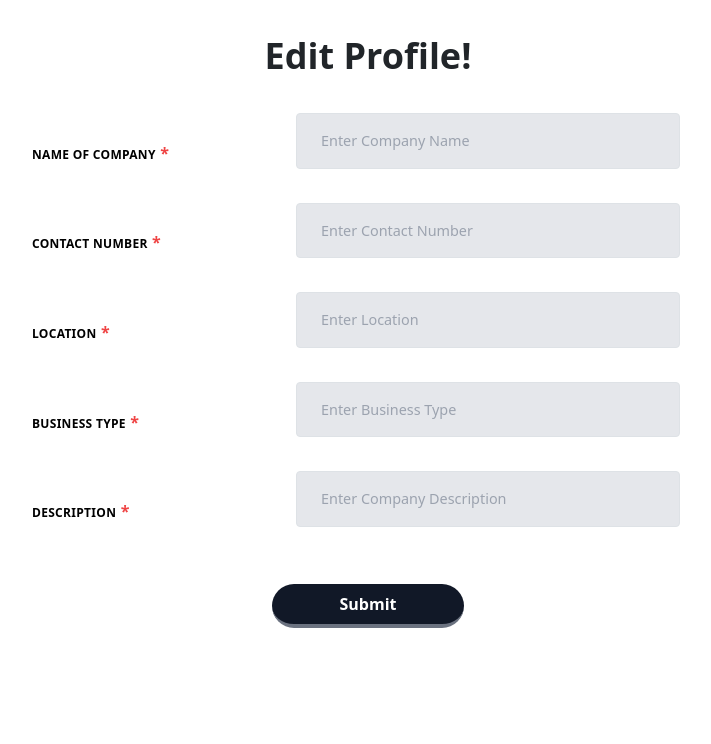
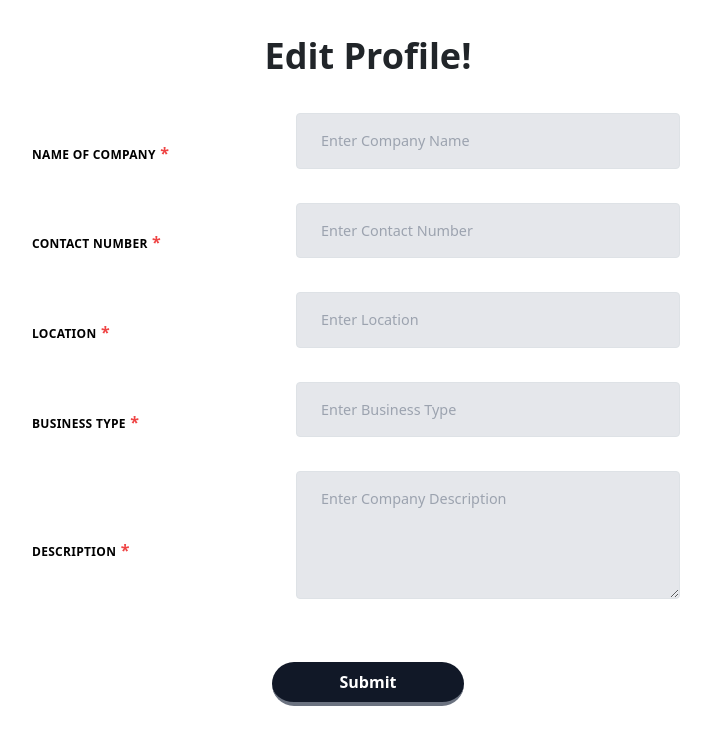
Before and after one commit to KavinduKDWanasekara/CreditMart-Final, a React (Create React App) app in the folder ui/: page /editinfo in a window 1280 px wide. Shown: the top 744 px of the page, without its empty margins (272-983 px from the left). Built offline with nearby package versions, Linux system fonts and the light colour scheme.

Commit message:
Update CardCompanyDetails.js

```diff
--- a/ui/src/components/Cards/CardCompanyDetails.js
+++ b/ui/src/components/Cards/CardCompanyDetails.js
@@ -175,7 +175,14 @@ import axiosInstance from '../../axios';
                                 </td>
                                 <td>
                                 <FormGroup>
-                                        <input name="business_type" value={data.business_type} onChange={this.changeHandler} invalid={errors.business_type ? 1 : 0} className="w-96 bg-gray-200 text-black border border-gray-200 rounded py-3 mx-4 px-4 mb-3" id="business_type" type="text" placeholder="Enter Business Type"/>
+                                        <input name="business_type"
+                                        value={data.business_type}
+                                        onChange={this.changeHandler}
+                                        invalid={errors.business_type ? 1 : 0}
+                                        className="w-96 bg-gray-200 text-black border border-gray-200 rounded py-3 mx-4 px-4 mb-3"
+                                        id="business_type"
+                                        type="text"
+                                        placeholder="Enter Business Type"/>
                                         <p className="text-red-500 text-xs font-semibold ml-4">{errors.business_type}</p>
 
                                 </FormGroup>
@@ -189,19 +196,18 @@ import axiosInstance from '../../axios';
 
 
                                 <td>
-                                    <label className="uppercase tracking-wide text-black text-xs font-bold mb-2">
+                                    <label htmlFor="description" className="uppercase tracking-wide text-black text-xs font-bold mb-2">
                                     Description<span className="text-red-500 text-base"> *</span>
                                     </label>
                                 </td>
                                 <td>
                                 <FormGroup>
-                                        <input name="description"
+                                        <textarea name="description"
                                         value={data.description}
                                         onChange={this.changeHandler}
                                         invalid={errors.description ? 1 : 0}
-                                        className="w-96 bg-gray-200 text-black border border-gray-200 rounded py-3 mx-4 px-4 mb-3"
+                                        className="w-96 h-32 bg-gray-200 text-black border border-gray-200 rounded py-3 mx-4 px-4 mb-3"
                                         id="description"
-                                        type="text"
                                         placeholder="Enter Company Description"/>
                                     <p className="text-red-500 text-xs font-semibold ml-4">{errors.description}</p>
                                 </FormGroup>
```
